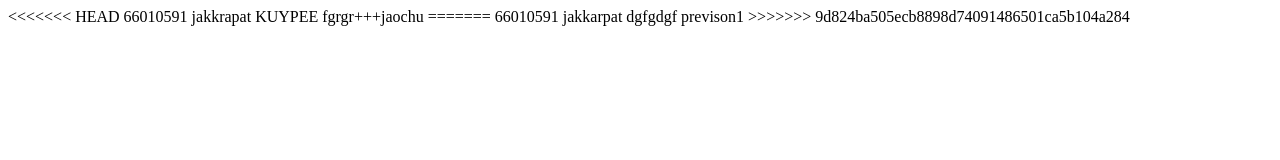
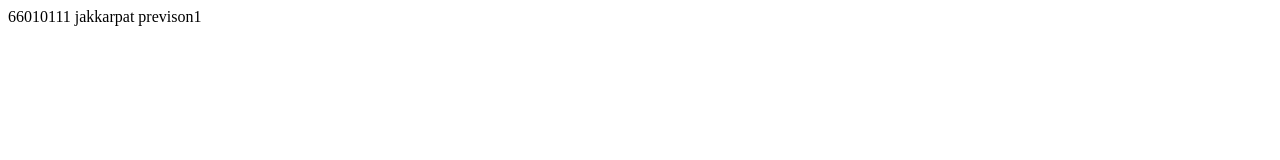
Before and after one commit to Peeravit15/git101, a plain HTML site: page index.html in a window 1280 px wide. Drawn offline with Linux system fonts and the light colour scheme.

Commit message:
Update index.html

```diff
--- a/index.html
+++ b/index.html
@@ -6,10 +6,7 @@
     <title>Document</title>
 </head>
 <body>
-<<<<<<< HEAD
-    66010591 jakkrapat KUYPEE fgrgr+++jaochu
-=======
-    66010591 jakkarpat dgfgdgf previson1
->>>>>>> 9d824ba505ecb8898d74091486501ca5b104a284
+
+    66010111 jakkarpat  previson1
 </body>
 </html>
```
